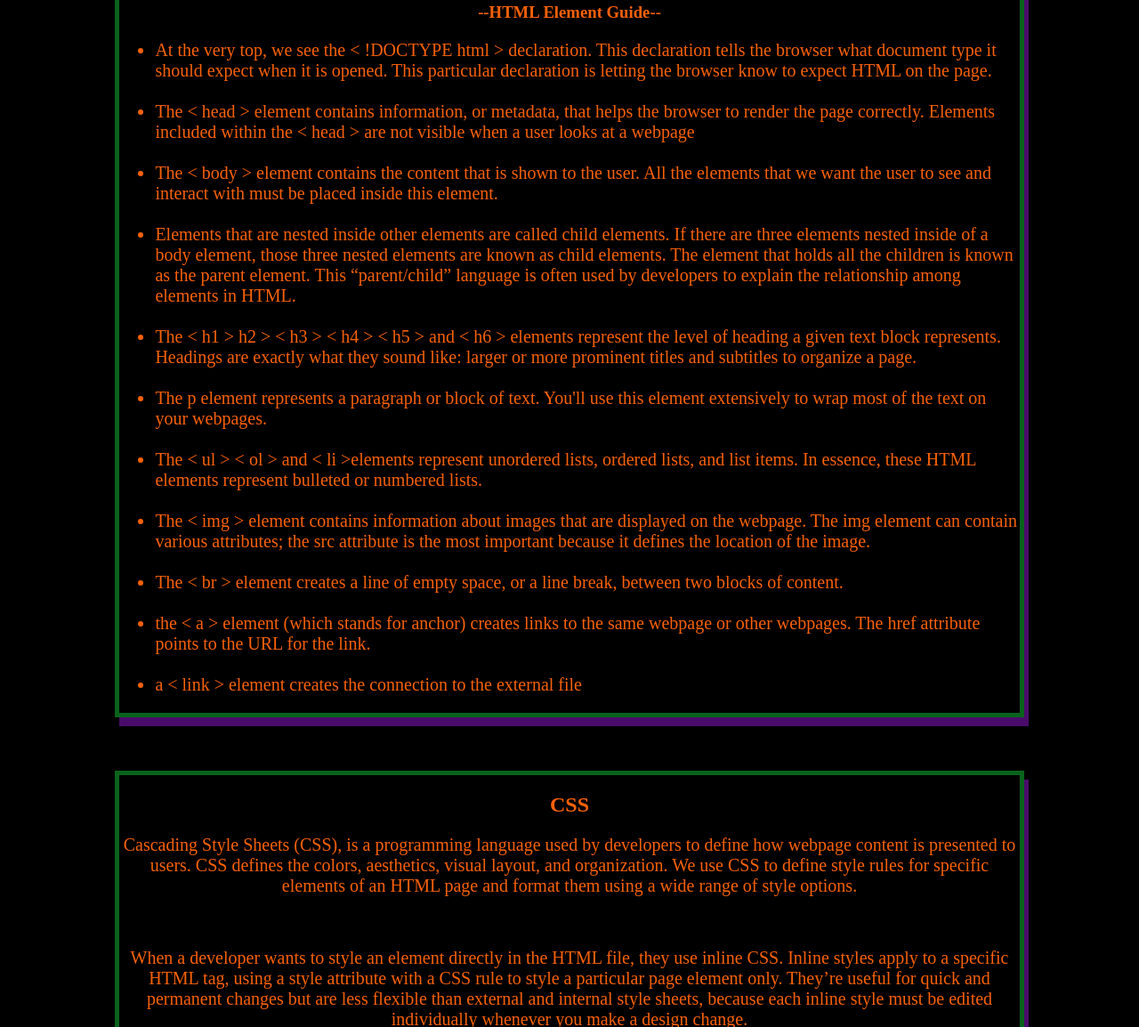
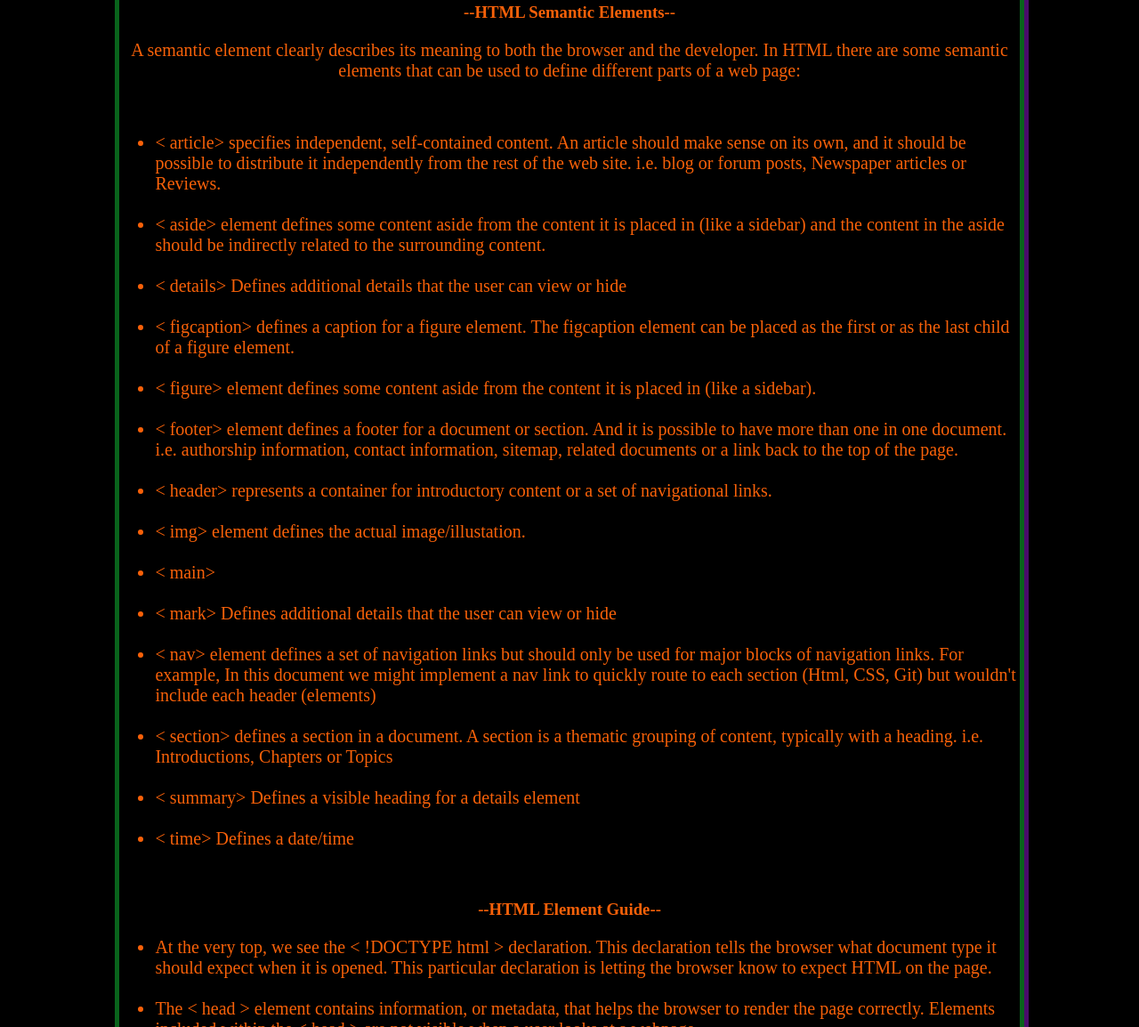
Before and after one commit to HeviDevi/HeviDeviREPO2, a plain HTML site: page prework-study-guide/index.html in a window 1280 px wide. Shown: the part 395-1549 px from the top of the page at 89% size. Drawn offline with Linux system fonts and the light colour scheme.

Commit message:
added a semantic element list section to the HTML section

```diff
--- a/prework-study-guide/index.html
+++ b/prework-study-guide/index.html
@@ -29,7 +29,70 @@
         <br>
             <li>In addition to elements that can be seen on the page, elements are also used to divide the content on the page and to describe the content to browsers and other developers.</li>
           </ul>
+            <h3>--HTML Semantic Elements--</h3>
+            <p>A semantic element clearly describes its meaning to both the browser and the developer. In HTML there are some semantic elements that can be used to define different parts of a web page:  </p>
+        <br>
+            <ul>
+            <li>
+              < article> specifies independent, self-contained content. An article should make sense on its own, and it should be possible to distribute it independently from the rest of the web site. i.e. blog or forum posts, Newspaper articles or Reviews.
+            </li>
+        <br>
+            <li>
+              < aside>  element defines some content aside from the content it is placed in (like a sidebar) and the content in the aside should be indirectly related to the surrounding content.
+            </li>
+          <br>
+            <li>
+              < details> Defines additional details that the user can view or hide
+            </li>
+        <br>
+            <li>
+              < figcaption> defines a caption for a figure element. The figcaption element can be placed as the first or as the last child of a figure element.
 
+
+            </li>
+        <br>
+            <li>
+              < figure>  element defines some content aside from the content it is placed in (like a sidebar).
+            </li>
+        <br>
+            <li>
+              < footer> element defines a footer for a document or section. And it is possible to have more than one in one document. i.e. authorship information, contact information, sitemap, related documents or a link back to the top of the page.
+            </li>
+        <br>
+            <li>
+              < header> represents a container for introductory content or a set of navigational links.
+            </li>
+        <br>
+            <li>
+          < img> element defines the actual image/illustation. </li>
+            </li>
+        <br>
+            <li>
+              < main>
+            </li>
+        <br>
+            <li>
+              < mark> Defines additional details that the user can view or hide
+            </li>
+        <br>
+            <li>
+              < nav> element defines a set of navigation links but should only be used for major blocks of navigation links. For example, In this document we might implement a nav link to quickly route to each section (Html, CSS, Git) but wouldn't include each header (elements)
+            </li>
+        <br>
+            <li>
+              < section> defines a section in a document. A section is a thematic grouping of content, typically with a heading. i.e. Introductions, Chapters or Topics
+            </li>
+        <br>
+            <li>
+              < summary> Defines a visible heading for a details element
+            </li>
+        <br>
+            <li>
+              < time> Defines a date/time
+            </li>
+
+            </ul>
+        <br>
             <h3>--HTML Element Guide--</h3>
 
             <ul>
```
Lines whose indentation alone changed are shown as unchanged.
